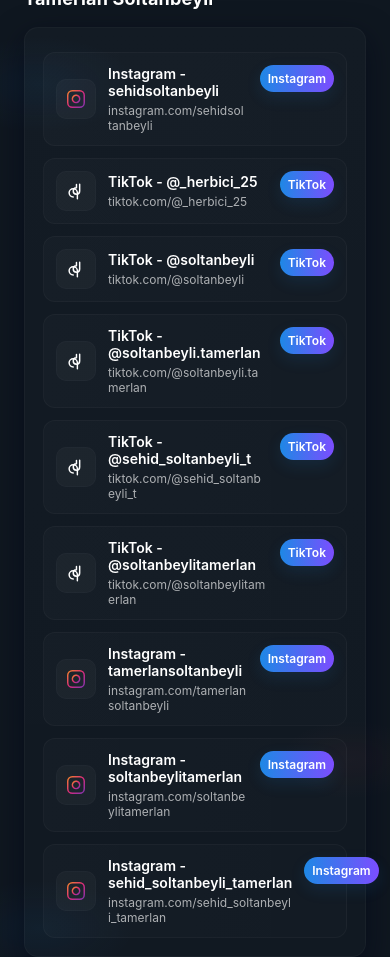
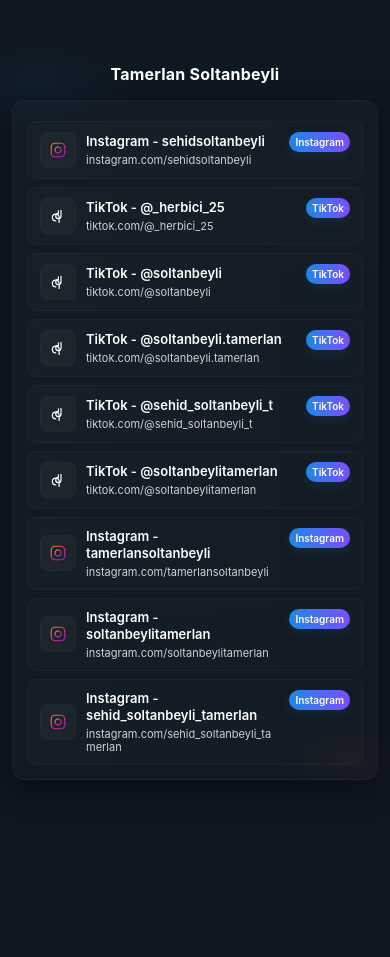
Before and after one commit to Ilafar/QR-Router, a plain HTML site: page index.html in a window 390 px wide. After the commit the page ends 844 px from the top, so only its background shows below. Drawn offline with Linux system fonts and the light colour scheme.

Commit message:
Update index.html

```diff
--- a/index.html
+++ b/index.html
@@ -27,62 +27,248 @@
       display:flex;
       align-items:center;
       justify-content:center;
-      padding:24px;
+      padding:16px;
+      min-height:100vh;
     }
 
-    .wrap{width:100%;max-width:760px}
-    .header{display:flex;align-items:center;gap:14px;margin-top:100px;margin-bottom:18px}
-    h1{margin:0;font-size:18px;letter-spacing:0.2px;color:#fff}
-    p.sub{margin:2px 0 0;color:var(--muted);font-size:13px}
+    .wrap{
+      width:100%;
+      max-width:760px;
+      margin:0 auto;
+    }
+
+    .header{
+      display:flex;
+      align-items:center;
+      gap:14px;
+      margin-top:clamp(20px, 10vh, 100px);
+      margin-bottom:18px;
+      text-align:center;
+      justify-content:center;
+    }
+
+    h1{
+      margin:0;
+      font-size:clamp(16px, 4vw, 18px);
+      letter-spacing:0.2px;
+      color:#fff;
+    }
+
+    p.sub{
+      margin:2px 0 0;
+      color:var(--muted);
+      font-size:clamp(12px, 3vw, 13px);
+    }
 
     .card{
       background:linear-gradient(180deg,rgba(255,255,255,0.02),rgba(255,255,255,0.01));
       border-radius:14px;
-      padding:18px;
+      padding:clamp(12px, 4vw, 18px);
       box-shadow:0 10px 30px rgba(2,6,23,0.6);
       border:1px solid rgba(255,255,255,0.03);
+      margin-bottom:20px;
     }
 
-    .list{display:flex;flex-direction:column;gap:12px;margin-top:6px}
+    .list{
+      display:flex;
+      flex-direction:column;
+      gap:clamp(8px, 2vw, 12px);
+      margin-top:6px;
+    }
 
     .btn{
       display:flex;
       align-items:center;
-      gap:12px;
+      gap:clamp(8px, 3vw, 12px);
       text-decoration:none;
-      padding:14px 16px;
+      padding:clamp(10px, 3vw, 14px) clamp(12px, 4vw, 16px);
       border-radius:12px;
       background:linear-gradient(90deg,rgba(255,255,255,0.02),rgba(255,255,255,0.01));
       border:1px solid rgba(255,255,255,0.03);
       transition:transform .15s ease,box-shadow .15s ease,background .15s ease;
       cursor:pointer;
       color:#fff;
-      min-height:56px;
+      min-height:clamp(48px, 12vw, 56px);
+      width:100%;
     }
-    .btn:hover{transform:translateY(-4px);box-shadow:0 12px 30px rgba(2,6,23,0.6);background:linear-gradient(90deg,rgba(30,136,229,0.06),rgba(124,77,255,0.03))}
+
+    .btn:hover{
+      transform:translateY(-2px);
+      box-shadow:0 8px 25px rgba(2,6,23,0.6);
+      background:linear-gradient(90deg,rgba(30,136,229,0.06),rgba(124,77,255,0.03));
+    }
+
     .btn:active{transform:translateY(-1px)}
 
     .icon-wrap{
-      width:44px;height:44px;border-radius:10px;
-      display:flex;align-items:center;justify-content:center;
+      width:clamp(36px, 10vw, 44px);
+      height:clamp(36px, 10vw, 44px);
+      border-radius:10px;
+      display:flex;
+      align-items:center;
+      justify-content:center;
       background:var(--glass);
       flex-shrink:0;
       border:1px solid rgba(255,255,255,0.02);
     }
-    .meta{flex:1;display:flex;flex-direction:column;gap:4px}
-    .title{font-size:15px;font-weight:600}
-    .url{font-size:12px;color:var(--muted);word-break:break-all}
+
+    .icon-wrap svg{
+      width:clamp(18px, 5vw, 22px);
+      height:clamp(18px, 5vw, 22px);
+    }
+
+    .meta{
+      flex:1;
+      display:flex;
+      flex-direction:column;
+      gap:4px;
+      min-width:0;
+    }
+
+    .title{
+      font-size:clamp(13px, 3.5vw, 15px);
+      font-weight:600;
+      line-height:1.3;
+    }
+
+    .url{
+      font-size:clamp(11px, 3vw, 12px);
+      color:var(--muted);
+      word-break:break-all;
+      line-height:1.2;
+    }
+
     .badge{
-      font-size:12px;
-      padding:6px 8px;
+      font-size:clamp(10px, 3vw, 12px);
+      padding:clamp(4px, 1.5vw, 6px) clamp(6px, 2vw, 8px);
       background:linear-gradient(90deg,var(--accent-1),#7c4dff);
       color:#fff;
       border-radius:999px;
       font-weight:600;
       align-self:flex-start;
-      box-shadow:0 6px 16px rgba(30,136,229,0.12);
+      box-shadow:0 4px 12px rgba(30,136,229,0.12);
+      flex-shrink:0;
+      white-space:nowrap;
     }
-    @media(max-width:460px){.icon-wrap{width:40px;height:40px}.btn{padding:12px}.title{font-size:14px}}
+
+    /* Tablet specific adjustments */
+    @media(max-width:768px) and (min-width:461px){
+      .wrap{max-width:600px}
+      .header{margin-top:60px}
+      .card{padding:16px}
+      .btn{padding:12px 14px}
+      .list{gap:10px}
+    }
+
+    /* Mobile specific adjustments */
+    @media(max-width:460px){
+      body{padding:12px}
+      .header{
+        margin-top:20px;
+        margin-bottom:16px;
+      }
+      .card{
+        padding:14px;
+        border-radius:12px;
+      }
+      .btn{
+        padding:10px 12px;
+        border-radius:10px;
+        gap:10px;
+      }
+      .icon-wrap{
+        width:36px;
+        height:36px;
+        border-radius:8px;
+      }
+      .icon-wrap svg{
+        width:18px;
+        height:18px;
+      }
+      .title{font-size:13px}
+      .url{font-size:11px}
+      .badge{
+        font-size:10px;
+        padding:4px 6px;
+      }
+      .list{gap:8px}
+    }
+
+    /* Very small screens */
+    @media(max-width:320px){
+      body{padding:8px}
+      .card{padding:12px}
+      .btn{padding:8px 10px}
+      .header{margin-top:16px}
+    }
+
+    /* Large screens optimization */
+    @media(min-width:1024px){
+      .btn:hover{
+        transform:translateY(-4px);
+        box-shadow:0 12px 30px rgba(2,6,23,0.6);
+      }
+    }
+
+    /* Landscape mobile orientation */
+    @media(max-height:500px) and (orientation:landscape){
+      .header{margin-top:10px}
+      .card{padding:12px}
+      .btn{min-height:44px}
+    }
+
+    /* High DPI screens */
+    @media(-webkit-min-device-pixel-ratio:2), (min-resolution:2dppx){
+      .btn{
+        border-width:0.5px;
+      }
+      .icon-wrap{
+        border-width:0.5px;
+      }
+    }
+
+    /* Dark mode preference support */
+    @media(prefers-color-scheme:light){
+      :root{
+        --muted: rgba(255,255,255,0.8);
+      }
+    }
+
+    /* Reduced motion preference */
+    @media(prefers-reduced-motion:reduce){
+      .btn{
+        transition:none;
+      }
+      .btn:hover{
+        transform:none;
+      }
+      .btn:active{
+        transform:none;
+      }
+    }
+
+    /* Focus styles for accessibility */
+    .btn:focus{
+      outline:2px solid var(--accent-1);
+      outline-offset:2px;
+    }
+
+    /* Print styles */
+    @media print{
+      body{
+        background:white;
+        color:black;
+      }
+      .btn{
+        background:white;
+        border:1px solid #ccc;
+        color:black;
+      }
+      .badge{
+        background:#ddd;
+        color:black;
+      }
+    }
   </style>
 </head>
 <body>
```
